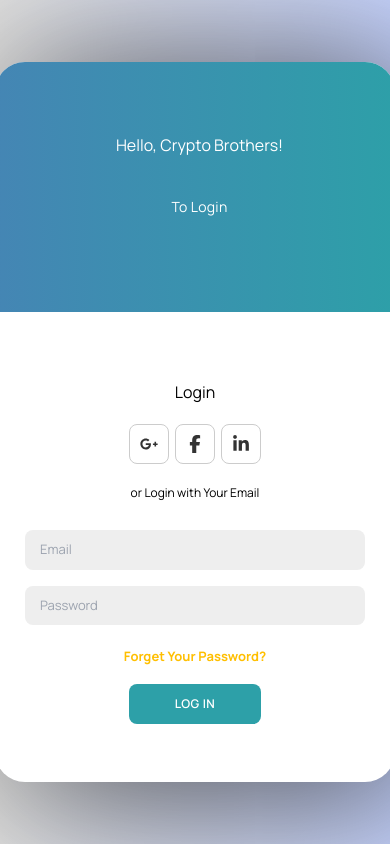
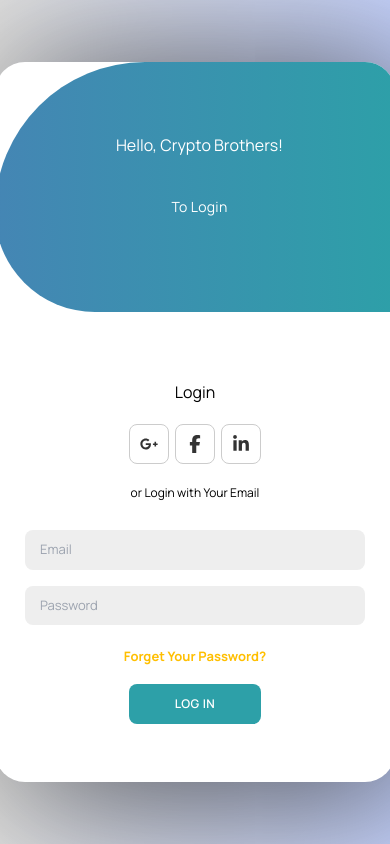
Before and after one commit to samscript18/cryptobros, a Next.js app: page /login in a window 390 px wide. Built offline with nearby package versions, Linux system fonts and the light colour scheme.

Commit message:
modified:   src/app/globals.css

```diff
--- a/src/app/globals.css
+++ b/src/app/globals.css
@@ -266,7 +266,6 @@
     overflow: hidden;
     width: 409px;
     left: 0;
-    border-radius: 0px 0px 0px 0px;
   }
 }
 
```
